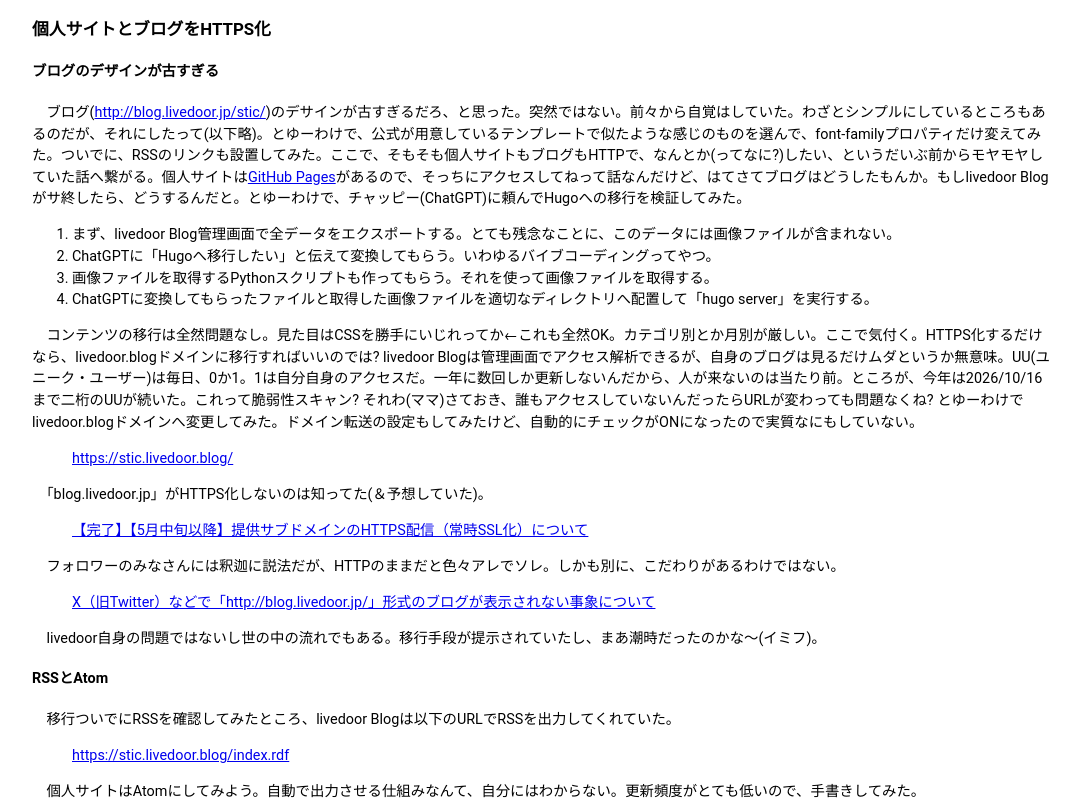
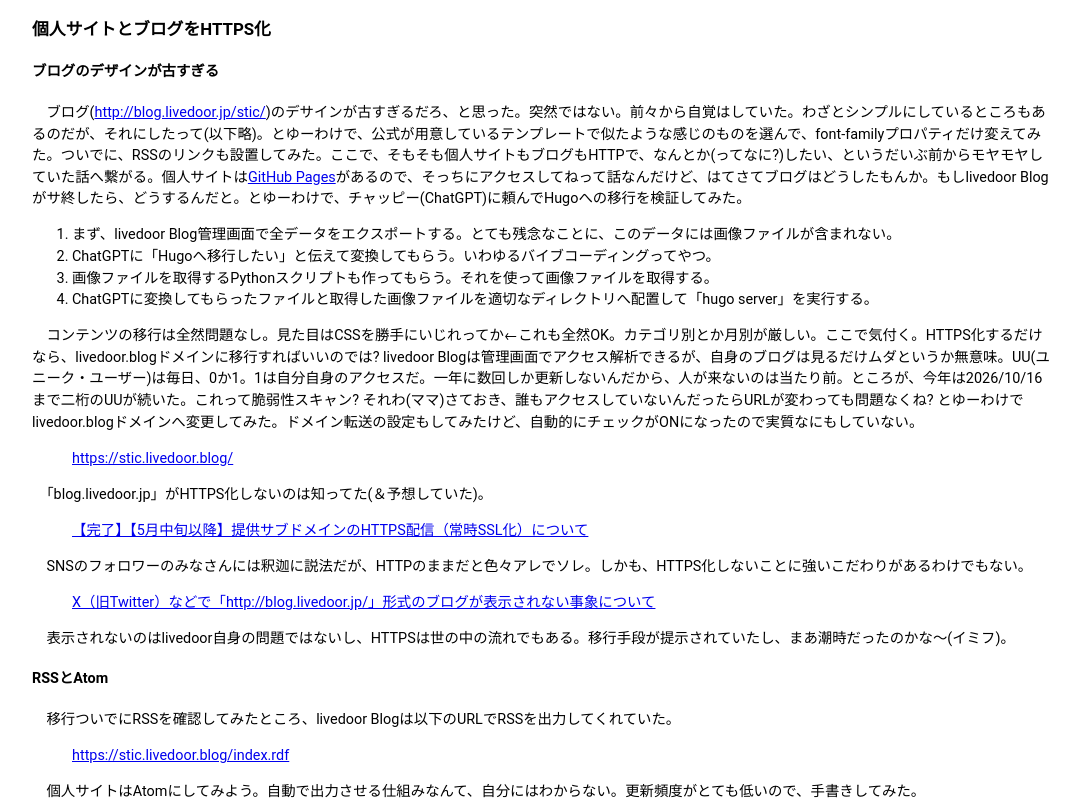
Before and after one commit to stic13jp/stic13jp.github.io, a plain HTML site: page yokuwaka/yk3501.html in a window 1280 px wide. Shown: the top 806 px of the page, without its empty margins (96-1176 px from the left). Drawn offline with Linux system fonts and the light colour scheme.

Commit message:
Update yk3501.html

```diff
--- a/yokuwaka/yk3501.html
+++ b/yokuwaka/yk3501.html
@@ -32,13 +32,13 @@
 <a href="https://staff.livedoor.blog/archives/52010157.html">【完了】【5月中旬以降】提供サブドメインのHTTPS配信（常時SSL化）について</a>
 </blockquote>
 <p>
-　フォロワーのみなさんには釈迦に説法だが、HTTPのままだと色々アレでソレ。しかも別に、こだわりがあるわけではない。
+　SNSのフォロワーのみなさんには釈迦に説法だが、HTTPのままだと色々アレでソレ。しかも、HTTPS化しないことに強いこだわりがあるわけでもない。
 </p>
 <blockquote>
 <a href="https://staff.livedoor.blog/archives/52025888.html">X（旧Twitter）などで「http://blog.livedoor.jp/」形式のブログが表示されない事象について</a>
 </blockquote>
 <p>
-　livedoor自身の問題ではないし世の中の流れでもある。移行手段が提示されていたし、まあ潮時だったのかな～(イミフ)。
+　表示されないのはlivedoor自身の問題ではないし、HTTPSは世の中の流れでもある。移行手段が提示されていたし、まあ潮時だったのかな～(イミフ)。
 </p>
 <h4>RSSとAtom</h4>
 <p>
```
